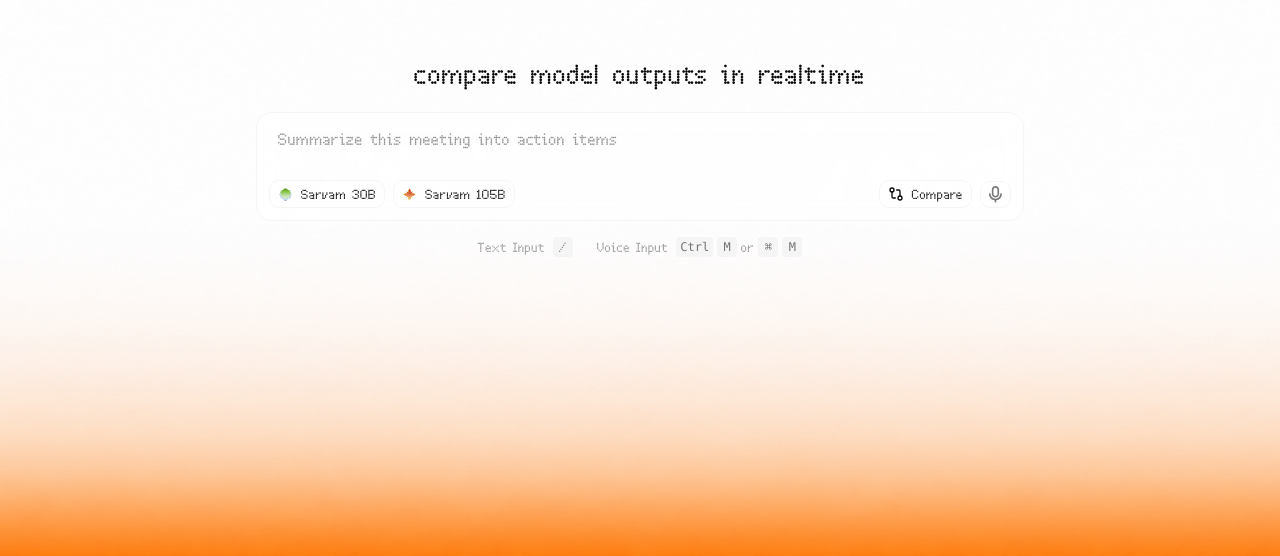
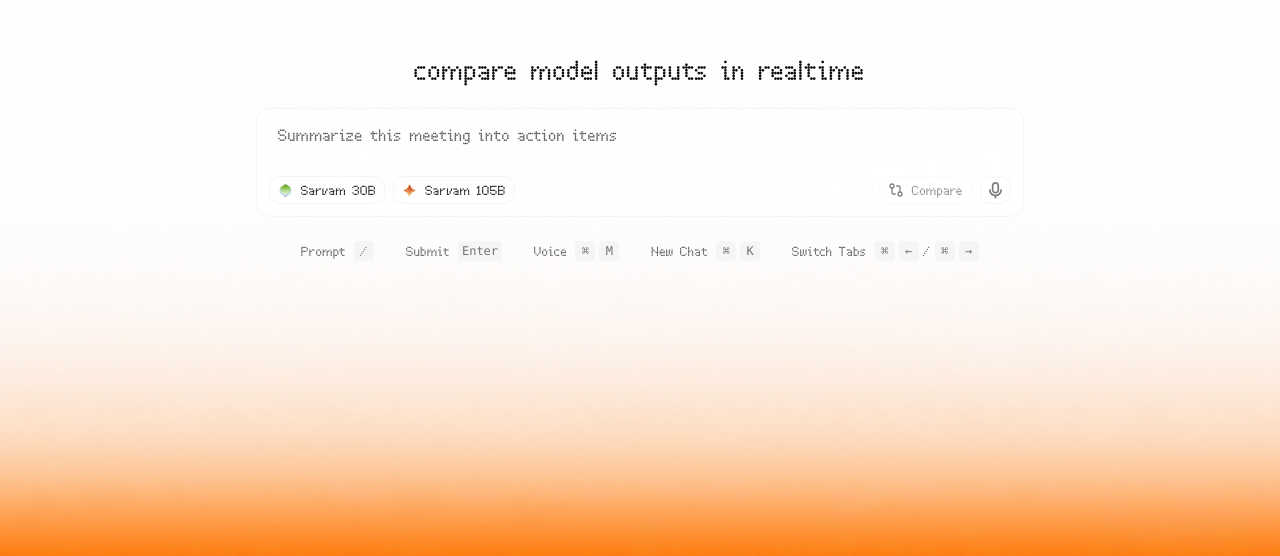
Before and after one commit to atharv-rem/compare-ai-models, a Next.js app: page / in a window 1280 px wide. Shown: the part 244-800 px from the top of the page. Built offline with nearby package versions, Linux system fonts and the light colour scheme.

Commit message:
feat: add token tracking and execution time metrics for chat comparison

```diff
--- a/app/globals.css
+++ b/app/globals.css
@@ -10,10 +10,9 @@
 
 body {
   font-family: var(--font-main), sans-serif;
-  background-image: url(/background.png);
-   background-size: cover;
-   background-position: center;
-   min-height: 100vh;
+  min-height: 100vh;
+  margin: 0;
+  padding: 0;
 }
 
 @theme inline {
--- a/app/page.tsx
+++ b/app/page.tsx
@@ -22,6 +22,15 @@
   const [activeChat, setActiveChat] = useState(1);
   const [value, setValue] = useState("");
   const [isFocused, setIsFocused] = useState(false);
+  const [tokenCounts, setTokenCounts] = useState<{ [key: number]: { model1: number, model2: number } }>({
+    1: { model1: 0, model2: 0 }
+  });
+  const [tokensPerSecond, setTokensPerSecond] = useState<{ [key: number]: { model1: number, model2: number } }>({
+    1: { model1: 0, model2: 0 }
+  });
+  const [executionTimes, setExecutionTimes] = useState<{ [key: number]: { model1: number, model2: number } }>({
+    1: { model1: 0, model2: 0 }
+  });
   const textareaRef = useRef<HTMLTextAreaElement>(null);
   const gitCompareRef = useRef<{ startAnimation: () => void; stopAnimation: () => void }>(null);
 
@@ -61,11 +70,35 @@
           startListening();
         }
       }
+
+      // Cycle chats with Ctrl/Cmd + Left/Right Arrow
+      if ((e.metaKey || e.ctrlKey) && (e.key === 'ArrowLeft' || e.key === 'ArrowRight')) {
+        setChats(currentChats => {
+          if (currentChats.length <= 1) return currentChats;
+          const currentIndex = currentChats.findIndex(c => c.id === activeChat);
+          let newIndex;
+          if (e.key === 'ArrowRight') {
+            newIndex = (currentIndex + 1) % currentChats.length;
+          } else {
+            newIndex = (currentIndex - 1 + currentChats.length) % currentChats.length;
+          }
+          const nextChat = currentChats[newIndex];
+          setActiveChat(nextChat.id);
+          setValue(nextChat.prompt);
+          return currentChats;
+        });
+      }
+
+      // New Chat shortcut: Ctrl/Cmd + K
+      if ((e.metaKey || e.ctrlKey) && e.key.toLowerCase() === 'k') {
+        e.preventDefault();
+        handleNewChat();
+      }
     };
 
     window.addEventListener('keydown', handleKeyDown);
     return () => window.removeEventListener('keydown', handleKeyDown);
-  }, [isListening, startListening, stopListening]);
+  }, [isListening, startListening, stopListening, activeChat]); // Added activeChat dependency
 
   // Handle compare button click
   const handleCompareClick = async () => {
@@ -79,31 +112,38 @@
     ));
 
     try {
-      const [res1, res2] = await Promise.all([
-        fetch("/api/chat", {
-          method: "POST",
-          headers: { "Content-Type": "application/json" },
-          body: JSON.stringify({ model: "sarvam-30b", message: currentPromptValue })
-        }),
-        fetch("/api/chat", {
-          method: "POST",
-          headers: { "Content-Type": "application/json" },
-          body: JSON.stringify({ model: "sarvam-105b", message: currentPromptValue })
-        })
-      ]);
-
-      const reader1 = res1.body?.getReader();
-      const reader2 = res2.body?.getReader();
-
       const readStream = async (reader: ReadableStreamDefaultReader<Uint8Array> | undefined, modelKey: "model1" | "model2") => {
         if (!reader) return;
         const decoder = new TextDecoder();
+        const startTime = Date.now();
+        let currentTokenCount = 0;
 
         while (true) {
           const { done, value } = await reader.read();
           if (done) break;
 
           const chunk = decoder.decode(value, { stream: true });
+          const newTokens = chunk.trim().split(/\s+/).filter(Boolean).length;
+          currentTokenCount += newTokens;
+
+          const elapsedSeconds = (Date.now() - startTime) / 1000;
+          const tps = elapsedSeconds > 0 ? currentTokenCount / elapsedSeconds : 0;
+
+          setTokenCounts(prev => ({
+            ...prev,
+            [activeChat]: {
+              ...prev[activeChat],
+              [modelKey]: prev[activeChat][modelKey] + newTokens
+            }
+          }));
+
+          setTokensPerSecond(prev => ({
+            ...prev,
+            [activeChat]: {
+              ...prev[activeChat],
+              [modelKey]: Number(tps.toFixed(1))
+            }
+          }));
 
           setChats(prev => prev.map(chat =>
             chat.id === activeChat
@@ -116,12 +156,30 @@
                 }
               : chat
           ));
+
+          setExecutionTimes(prev => ({
+            ...prev,
+            [activeChat]: {
+              ...prev[activeChat],
+              [modelKey]: Number(elapsedSeconds.toFixed(1))
+            }
+          }));
         }
       };
 
+      const fetchAndStream = async (model: string, modelKey: "model1" | "model2") => {
+        const res = await fetch(`/api/chat?t=${Date.now()}&m=${modelKey}`, {
+          method: "POST",
+          headers: { "Content-Type": "application/json" },
+          body: JSON.stringify({ model, message: currentPromptValue })
+        });
+        const reader = res.body?.getReader();
+        return readStream(reader, modelKey);
+      };
+
       await Promise.all([
-        readStream(reader1, "model1"),
-        readStream(reader2, "model2")
+        fetchAndStream("sarvam-30b", "model1"),
+        fetchAndStream("sarvam-105b", "model2")
       ]);
 
     } catch (error) {
@@ -141,6 +199,18 @@
   const handleNewChat = () => {
     const newChatId = chats.length + 1;
     setChats(prev => [...prev, { id: newChatId, prompt: "", outputs: { model1: "", model2: "" } }]);
+    setTokenCounts(prev => ({
+      ...prev,
+      [newChatId]: { model1: 0, model2: 0 }
+    }));
+    setTokensPerSecond(prev => ({
+      ...prev,
+      [newChatId]: { model1: 0, model2: 0 }
+    }));
+    setExecutionTimes(prev => ({
+      ...prev,
+      [newChatId]: { model1: 0, model2: 0 }
+    }));
     setActiveChat(newChatId);
     setValue("");
     setIsCompareMode(false);
@@ -149,8 +219,13 @@
   const currentChat = chats.find(chat => chat.id === activeChat);
 
   return (
-    <main className="flex min-h-screen flex-col items-center justify-center px-4 py-8">
-      <h1 className="text-[25px] font-main">compare model outputs in realtime</h1>
+    <main
+      className={`flex min-h-screen flex-col items-center px-4 py-8 transition-colors duration-500 ${isCompareMode ? "justify-start bg-white" : "justify-center"}`}
+      style={!isCompareMode ? { backgroundImage: "url('/background.png')", backgroundSize: "cover", backgroundPosition: "center" } : {}}
+    >
+      {!isCompareMode && (
+        <h1 className="text-[25px] font-main text-center">compare model outputs in realtime</h1>
+      )}
 
       <motion.div
         className="mt-5 w-full"
@@ -185,7 +260,13 @@
 
         {!isCompareMode && <ShortcutHints />}
 
-        <OutputComparison isCompareMode={isCompareMode} currentChat={currentChat}/>
+        <OutputComparison
+          isCompareMode={isCompareMode}
+          currentChat={currentChat}
+          tokenCounts={tokenCounts[activeChat] || { model1: 0, model2: 0 }}
+          tokensPerSecond={tokensPerSecond[activeChat] || { model1: 0, model2: 0 }}
+          executionTimes={executionTimes[activeChat] || { model1: 0, model2: 0 }}
+        />
       </motion.div>
     </main>
   );
--- a/components/chat-tabs.tsx
+++ b/components/chat-tabs.tsx
@@ -1,6 +1,5 @@
 import { motion } from "motion/react";
 import MessageCircleIcon from "./ui/chat-icon";
-import { Type } from "@hugeicons/core-free-icons";
 
 type Chat = {
   id: number;
@@ -20,13 +19,13 @@
     <motion.div
       initial={{ opacity: 0, y: -10 }}
       animate={{ opacity: 1, y: 0 }}
-      className="flex gap-2 mb-4"
+      className="flex gap-2 mb-4 w-full overflow-x-auto scrollbar-hide py-1"
     >
       {chats.map((chat, index) => (
         <button key={chat.id}  onClick={() => {setActiveChat(chat.id); setValue(chat.prompt);}}
-          className={`px-4 py-2 rounded-[10px] text-[12px] transition-all ${activeChat === chat.id ? 'bg-black text-white' : 'bg-white border-[1.5px] border-[#F5F5F5] hover:bg-[#F5F5F5]'}`}
+          className={`flex-shrink-0 flex items-center gap-2 px-4 py-2 rounded-[10px] text-[12px] focus-visible:ring-2 focus-visible:ring-black focus-visible:outline-none transition-all ${activeChat === chat.id ? 'bg-black text-white' : 'bg-white border-[1.5px] border-[#F5F5F5] hover:bg-[#F5F5F5]'}`}
         >
-          <MessageCircleIcon />
+          <MessageCircleIcon size={14} />
           chat {index + 1}
         </button>
       ))}
--- a/components/output-comparison.tsx
+++ b/components/output-comparison.tsx
@@ -13,9 +13,12 @@
 type OutputComparisonProps = {
   isCompareMode: boolean;
   currentChat?: Chat;
+  tokenCounts: { model1: number; model2: number };
+  tokensPerSecond: { model1: number; model2: number };
+  executionTimes: { model1: number; model2: number };
 }
 
-export function OutputComparison({ isCompareMode, currentChat }: OutputComparisonProps) {
+export function OutputComparison({ isCompareMode, currentChat, tokenCounts, tokensPerSecond, executionTimes }: OutputComparisonProps) {
   return (
     <AnimatePresence>
       {isCompareMode && currentChat && (
@@ -24,25 +27,40 @@
           animate={{ opacity: 1, y: 0, height: "auto" }}
           exit={{ opacity: 0, y: 20, height: 0 }}
           transition={{ duration: 0.5, ease: "easeOut" }}
-          className="mt-6 grid grid-cols-2 gap-4"
+          className="mt-6 grid grid-cols-1 md:grid-cols-2 gap-4"
         >
           {/* Sarvam 30B Output */}
           <motion.div
             initial={{ x: -50, opacity: 0 }}
             animate={{ x: 0, opacity: 1 }}
             transition={{ duration: 0.5, delay: 0.2, ease: "easeOut" }}
-            className="rounded-[15px] border-[1.5px] border-[#F5F5F5] p-4 bg-white/60 backdrop-blur-sm"
+            className="rounded-[15px] border-[1.5px] border-[#F5F5F5] p-4 bg-white/60 backdrop-blur-sm relative"
           >
-            <div className="flex items-center gap-2 mb-3 pb-3 border-b border-[#F5F5F5]">
-              <Image src={sarvam30b} alt="Sarvam 30B" width={20} height={20} className="rounded-[10px]" />
-              <p className="text-[14px] font-medium">Sarvam 30B</p>
+            <div className="flex flex-col sm:flex-row items-start sm:items-center justify-between gap-2 mb-3 pb-3 border-b border-[#F5F5F5]">
+              <div className="flex items-center gap-2">
+                <Image src={sarvam30b} alt="Sarvam 30B" width={20} height={20} className="rounded-[10px]" />
+                <p className="text-[14px] font-medium">Sarvam 30B</p>
+              </div>
+              {currentChat.outputs.model1 && (
+                <div className="flex flex-wrap items-center gap-1.5 mt-2 sm:mt-0">
+                  <div className="bg-[#F5F5F5] px-2 py-0.5 rounded-full text-[11px] text-[#595959] font-medium border border-[#E5E5E5]">
+                    {tokenCounts.model1} tokens
+                  </div>
+                  <div className="bg-[#F2FCE2] px-2 py-0.5 rounded-full text-[11px] text-[#4A5D23] font-medium border border-[#D5ECA5]">
+                    {tokensPerSecond.model1} t/s
+                  </div>
+                  <div className="bg-[#E0F2FE] px-2 py-0.5 rounded-full text-[11px] text-[#0369A1] font-medium border border-[#BDE0FE]">
+                    {executionTimes.model1}s
+                  </div>
+                </div>
+              )}
             </div>
-            <div className="text-[14px] text-gray-700 min-h-[200px] max-h-[400px] overflow-y-auto whitespace-pre-wrap">
+            <div className="text-[14px] text-gray-800 min-h-50 max-h-100 overflow-y-auto whitespace-pre-wrap">
               {currentChat.outputs.model1 || (
-                <>
-                <UnicodeSpinner name="orbit" className="text-gray-400" />
-                <p className="text-[#949494] italic">Waiting for response...</p>
-                </>
+                <div className="flex flex-col items-center gap-2">
+                <UnicodeSpinner name="orbit" className="text-gray-500" />
+                <p className="text-[#595959] italic">Waiting for response...</p>
+                </div>
               )}
             </div>
           </motion.div>
@@ -52,18 +70,33 @@
             initial={{ x: 50, opacity: 0 }}
             animate={{ x: 0, opacity: 1 }}
             transition={{ duration: 0.5, delay: 0.2, ease: "easeOut" }}
-            className="rounded-[15px] border-[1.5px] border-[#F5F5F5] p-4 bg-white/60 backdrop-blur-sm"
+            className="rounded-[15px] border-[1.5px] border-[#F5F5F5] p-4 bg-white/60 backdrop-blur-sm relative"
           >
-            <div className="flex items-center gap-2 mb-3 pb-3 border-b border-[#F5F5F5]">
-              <Image src={sarvam105b} alt="Sarvam 105B" width={20} height={20} className="rounded-[10px]" />
-              <p className="text-[14px] font-medium">Sarvam 105B</p>
+            <div className="flex flex-col sm:flex-row items-start sm:items-center justify-between gap-2 mb-3 pb-3 border-b border-[#F5F5F5]">
+              <div className="flex items-center gap-2">
+                <Image src={sarvam105b} alt="Sarvam 105B" width={20} height={20} className="rounded-[10px]" />
+                <p className="text-[14px] font-medium">Sarvam 105B</p>
+              </div>
+              {currentChat.outputs.model2 && (
+                <div className="flex flex-wrap items-center gap-1.5 mt-2 sm:mt-0">
+                  <div className="bg-[#F5F5F5] px-2 py-0.5 rounded-full text-[11px] text-[#595959] font-medium border border-[#E5E5E5]">
+                    {tokenCounts.model2} tokens
+                  </div>
+                  <div className="bg-[#F2FCE2] px-2 py-0.5 rounded-full text-[11px] text-[#4A5D23] font-medium border border-[#D5ECA5]">
+                    {tokensPerSecond.model2} t/s
+                  </div>
+                  <div className="bg-[#E0F2FE] px-2 py-0.5 rounded-full text-[11px] text-[#0369A1] font-medium border border-[#BDE0FE]">
+                    {executionTimes.model2}s
+                  </div>
+                </div>
+              )}
             </div>
-            <div className="text-[14px] text-gray-700 min-h-[200px] max-h-[400px] overflow-y-auto whitespace-pre-wrap">
+            <div className="text-[14px] text-gray-800 min-h-50 max-h-100 overflow-y-auto whitespace-pre-wrap">
               {currentChat.outputs.model2 || (
-                <>
-                <UnicodeSpinner name="orbit" className="text-gray-400" />
-                <p className="text-[#949494] italic">Waiting for response...</p>
-                </>
+                <div className="flex flex-col items-center gap-2">
+                  <UnicodeSpinner name="orbit" className="text-gray-500" />
+                  <p className="text-[#595959] italic">waiting for response...</p>
+                </div>
               )}
             </div>
           </motion.div>
--- a/components/prompt-input.tsx
+++ b/components/prompt-input.tsx
@@ -67,7 +67,7 @@
               animate={{ opacity: 1, y: 0 }}
               exit={{ opacity: 0, y: -10 }}
               transition={{ duration: 0.3 }}
-              className="text-[15px] text-[#949494]"
+              className="text-[15px] text-[#595959]"
             >
               {mockprompts[currentPrompt]}
             </motion.p>
@@ -79,13 +79,13 @@
       {isListening && value === "" && (
         <div className="absolute top-[18px] left-[22px] pointer-events-none z-10 flex items-center gap-2">
           <AudioLinesIcon size={20} active={true} />
-          <p className="text-[14px] text-[#949494]">Listening...</p>
+          <p className="text-[14px] text-[#595959]">Listening...</p>
         </div>
       )}
 
       {/* Textarea and buttons */}
-      <div className="w-full rounded-[15px] border-[1.5px] border-[#F5F5F5] p-3 bg-white/60 backdrop-blur-sm flex flex-col transition-all focus-within:border-[#949494] outline-none shadow-none">
-        <label htmlFor="prompt" className="text-[13px] text-[#949494] mb-1 hidden">Enter your prompt</label>
+      <div className="w-full rounded-[15px] border-[1.5px] border-[#F5F5F5] p-3 bg-white/60 backdrop-blur-sm flex flex-col transition-all focus-within:border-[#595959] outline-none shadow-none">
+        <label htmlFor="prompt" className="sr-only">Enter your prompt</label>
         <textarea
           id="prompt"
           ref={textareaRef as any}
@@ -93,6 +93,14 @@
           onChange={(e) => setValue(e.target.value)}
           onFocus={() => setIsFocused(true)}
           onBlur={() => setIsFocused(false)}
+          onKeyDown={(e) => {
+            if (e.key === 'Enter' && !e.shiftKey) {
+              e.preventDefault();
+              if (value.trim()) {
+                handleCompareClick();
+              }
+            }
+          }}
           className="w-full resize-none bg-transparent text-[15px] focus:outline-none focus:ring-0 focus:ring-offset-0 focus-visible:ring-0 focus-visible:outline-none transition-all overflow-y-auto min-h-[40px] border-none"
           style={{
             height: isFocused || value !== "" ? "auto" : "40px",
@@ -101,9 +109,9 @@
           rows={1}
         />
 
-        <div className="flex flex-row items-center justify-between mt-[15px] w-full">
+        <div className="flex flex-row items-center justify-between mt-[15px] w-full gap-2 flex-wrap sm:flex-nowrap">
 
-          <div className="flex flex-row items-center gap-2">
+          <div className="flex flex-row items-center gap-2 flex-wrap">
             {/* Model labels and Compare button */}
             {!isCompareMode && (
               <>
@@ -121,7 +129,7 @@
             {isCompareMode && (
               <button
                 onClick={handleNewChat}
-                className="flex items-center gap-2 px-3 py-1.5 border-[1.5px] border-[#F5F5F5] rounded-[10px] hover:bg-[#F5F5F5] transition-colors text-[12px]"
+                className="flex items-center gap-2 px-3 py-1.5 border-[1.5px] border-[#F5F5F5] rounded-[10px] hover:bg-[#F5F5F5] focus-visible:ring-2 focus-visible:ring-black focus-visible:outline-none transition-colors text-[12px]"
               >
                 <Plus size={16} />
                 New Chat
@@ -136,7 +144,7 @@
                 onClick={handleCompareClick}
                 onMouseEnter={() => gitCompareRef.current?.startAnimation()}
                 onMouseLeave={() => gitCompareRef.current?.stopAnimation()}
-                className="flex flex-row items-center px-2 py-1 border-[1.5px] border-[#F5F5F5] rounded-[10px] gap-2 justify-center hover:bg-[#F5F5F5] transition-colors"
+                className="flex flex-row items-center px-2 py-1 border-[1.5px] border-[#F5F5F5] rounded-[10px] gap-2 justify-center hover:bg-[#F5F5F5] focus-visible:ring-2 focus-visible:ring-black focus-visible:outline-none transition-colors disabled:opacity-50 disabled:cursor-not-allowed"
                 disabled={!value.trim()}
               >
                 <GitCompareIcon ref={gitCompareRef as any} size={16} />
@@ -148,7 +156,8 @@
               onClick={isListening ? stopListening : startListening}
               aria-label={isListening ? "Stop voice input" : "Start voice input"}
               title={isListening ? "Stop voice input" : "Start voice input"}
-              className="flex flex-row items-center px-2 py-1 border-[1.5px] border-[#F5F5F5] rounded-[10px] justify-center p-1">
+              className="flex flex-row items-center px-2 py-1 border-[1.5px] border-[#F5F5F5] rounded-[10px] justify-center p-1 focus-visible:ring-2 focus-visible:ring-black focus-visible:outline-none hover:bg-[#F5F5F5] transition-colors"
+            >
               {isListening ? (
                 <Image src={stop} alt="Stop Voice Input" width={13} height={13} />
               ) : (
--- a/components/shortcut-hints.tsx
+++ b/components/shortcut-hints.tsx
@@ -6,26 +6,50 @@
     <motion.div
       initial={{ opacity: 0 }}
       animate={{ opacity: 1 }}
-      className="mt-4 flex items-center justify-center gap-6 text-[12px] text-[#949494]"
+      className="mt-6 flex flex-wrap items-center justify-center gap-x-8 gap-y-3 text-[12px] text-[#595959] px-4"
     >
       <div className="flex items-center gap-2">
-        <span>Text Input</span>
+        <span>Prompt</span>
         <Kbd>/</Kbd>
       </div>
       <div className="flex items-center gap-2">
-        <span>Voice Input</span>
+        <span>Submit</span>
+        <KbdGroup>
+          <Kbd>Enter</Kbd>
+        </KbdGroup>
+      </div>
+      <div className="flex items-center gap-2">
+        <span>Voice</span>
         <div className="flex items-center gap-1">
-          <KbdGroup>
-            <Kbd>Ctrl</Kbd>
-            <Kbd>M</Kbd>
-          </KbdGroup>
-          <span>or</span>
           <KbdGroup>
             <Kbd>⌘</Kbd>
             <Kbd>M</Kbd>
           </KbdGroup>
         </div>
       </div>
+      <div className="flex items-center gap-2">
+        <span>New Chat</span>
+        <div className="flex items-center gap-1">
+          <KbdGroup>
+            <Kbd>⌘</Kbd>
+            <Kbd>K</Kbd>
+          </KbdGroup>
+        </div>
+      </div>
+      <div className="flex items-center gap-2">
+        <span>Switch Tabs</span>
+        <div className="flex items-center gap-1">
+          <KbdGroup>
+            <Kbd>⌘</Kbd>
+            <Kbd>←</Kbd>
+          </KbdGroup>
+          <span>/</span>
+          <KbdGroup>
+            <Kbd>⌘</Kbd>
+            <Kbd>→</Kbd>
+          </KbdGroup>
+        </div>
+      </div>
     </motion.div>
   );
 }
```
